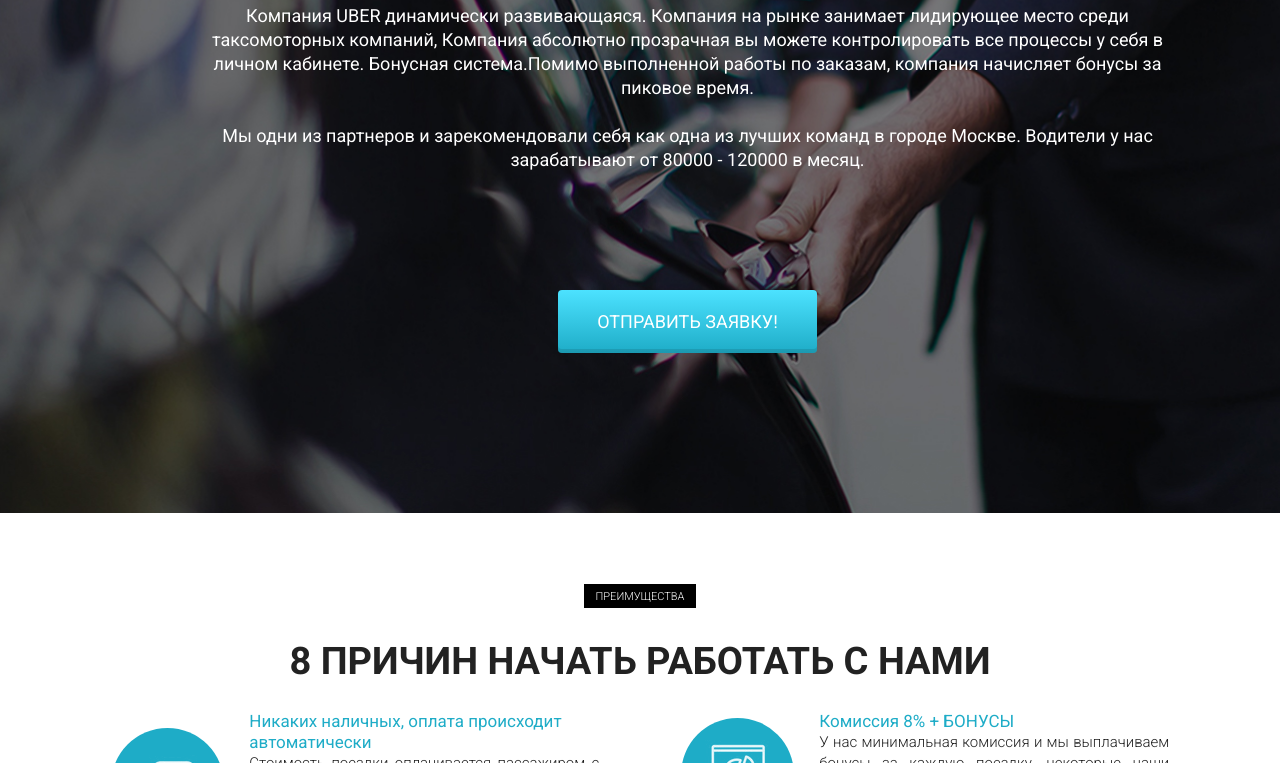
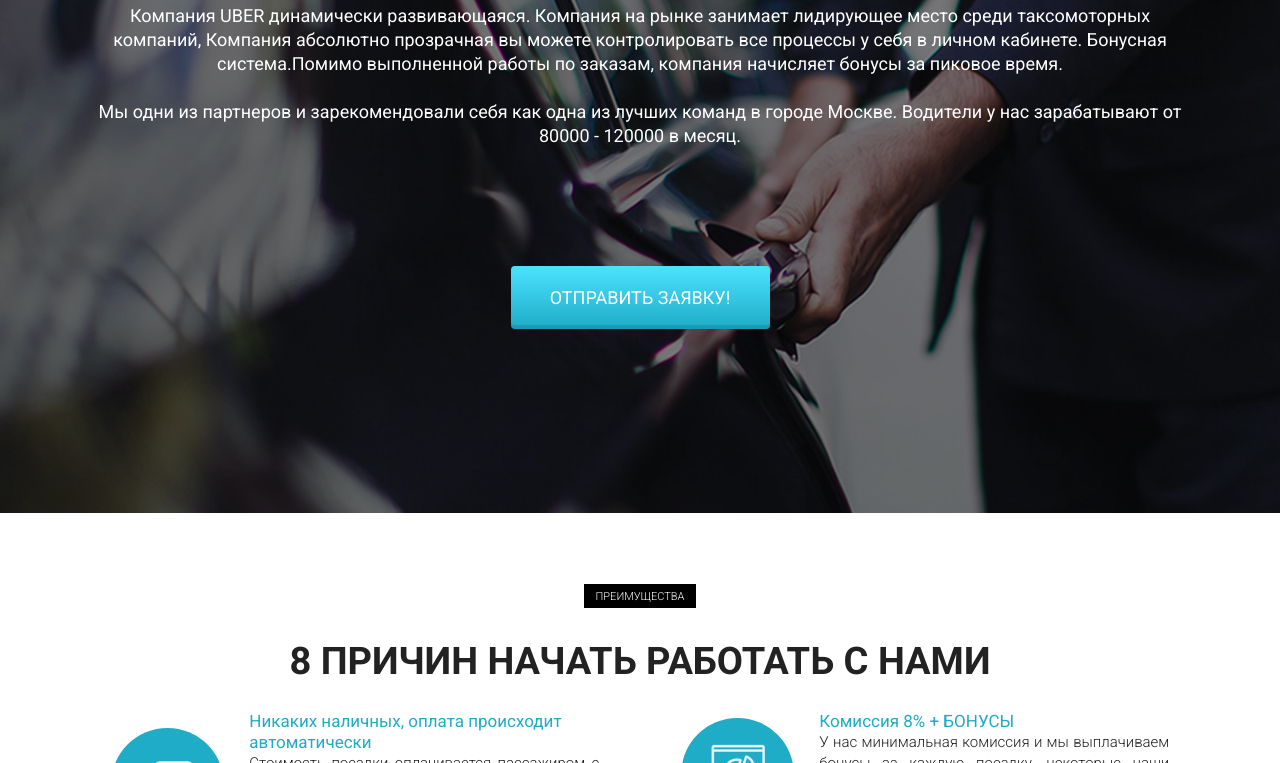
Before and after one commit to WiiJoy/WiiJoy.github.io, a plain HTML site: page index.html in a window 1280 px wide. Shown: the part 337-1100 px from the top of the page. Drawn offline with Linux system fonts and the light colour scheme.

Commit message:
fix section 'promo' (center align in large display)

```diff
--- a/index.html
+++ b/index.html
@@ -50,7 +50,7 @@
     <section class="promo">
         <div class="container">
             <div class="row">
-                <div class="col_md_12 offset-md-0 col_lg_10 offset-lg-1">
+                <div class="col_md_12 offset-md-0 col_lg_10">
                     <h1 class="promo_header">КОМПАНИЯ UBER PARTNERS!</h1>
                     <h2 class="promo_subheader">ПРИГЛАШАЕМ ВОДИТЕЛЕЙ! НА СВОЕМ АВТО!</h2>
                     <div class="promo_descr">
```
